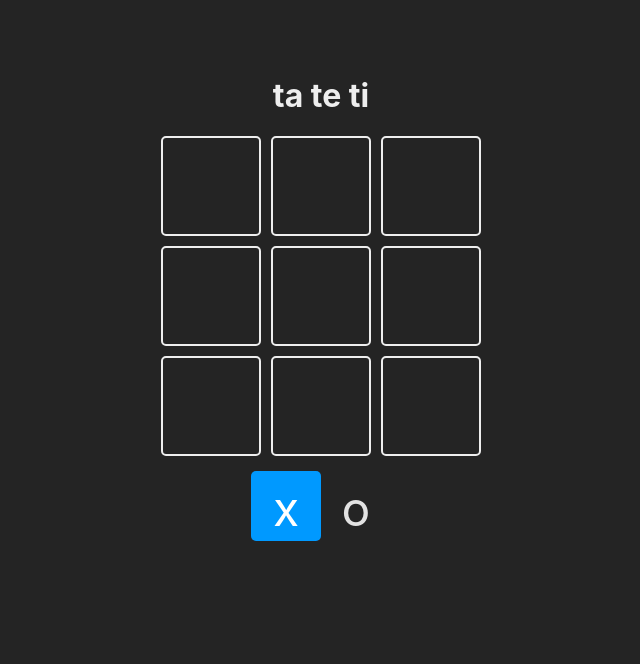
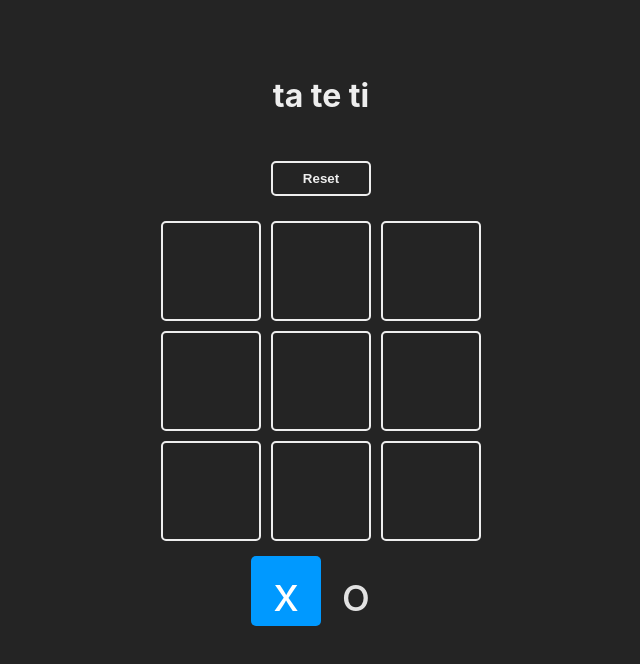
Before and after one commit to FerbaDev/TaTeTi, a React (Vite) app: page / in a window 1280 px wide. Shown: the top 664 px of the page, without its empty margins (319-959 px from the left). Built offline with nearby package versions, Linux system fonts and the light colour scheme.

Commit message:
se define ganador, se puede resetear el juego

```diff
--- a/src/App.jsx
+++ b/src/App.jsx
@@ -51,6 +51,12 @@
     return null;
   };
 
+  const resetGame = () => {
+    setBoard(Array(9).fill(null));
+    setTurn(TURNS.X);
+    setWinner(null);
+  };
+
   //actualiza el tablero
   const updateBoard = (index) => {
     if (board[index] || winner) return;
@@ -72,6 +78,7 @@
   return (
     <main className="board">
       <h1>ta te ti</h1>
+      <button onClick={resetGame}>Reset</button>
       <section className="game">
         {board.map((_, index) => {
           return (
@@ -94,7 +101,7 @@
               {winner && <Square>{winner}</Square>}
             </header>
             <footer>
-              <button>Empezar de nuevo</button>
+              <button onClick={resetGame}>Empezar de nuevo</button>
             </footer>
           </div>
         </section>
```
